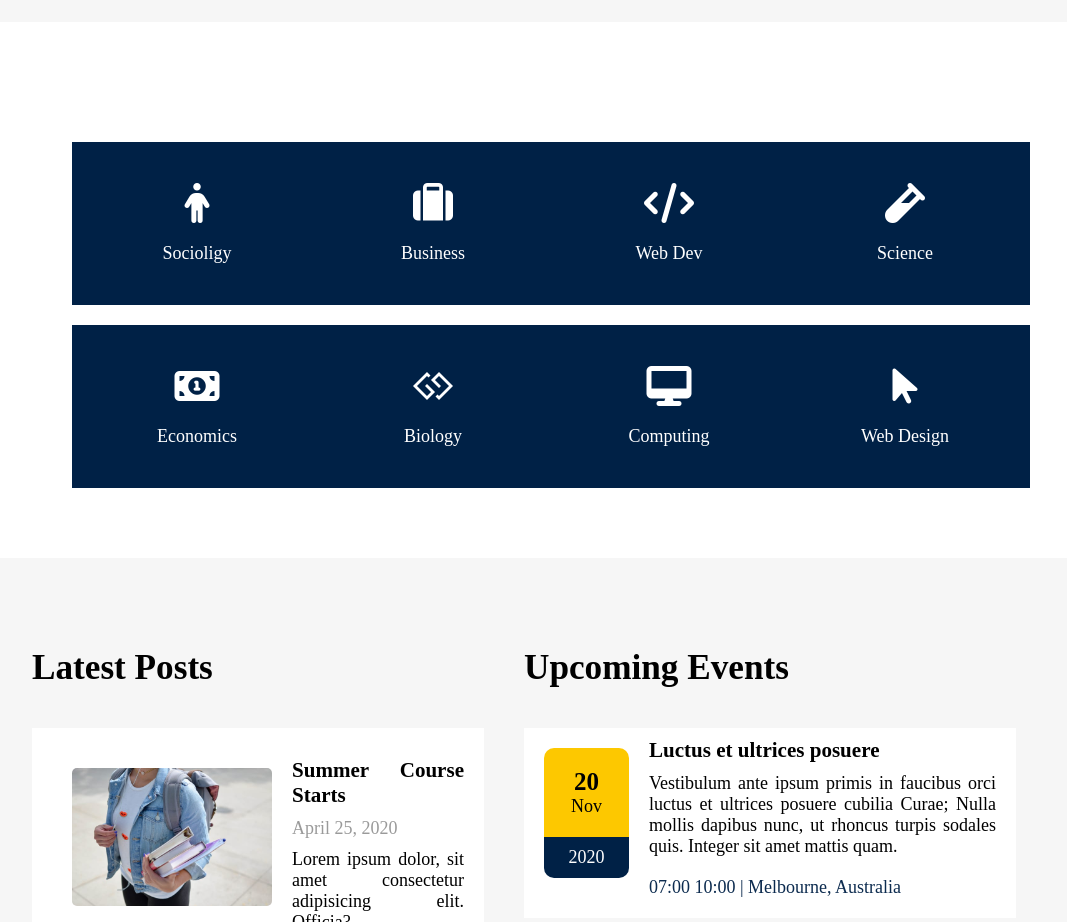
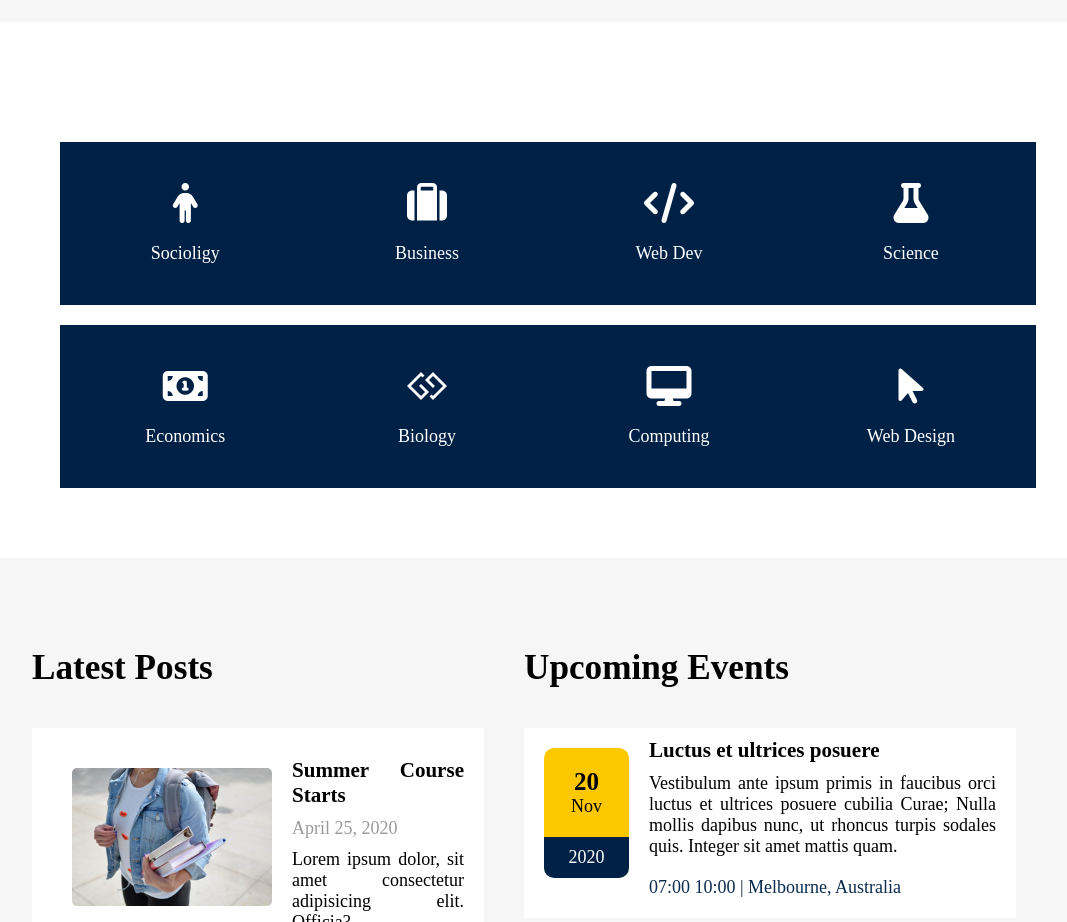
Before and after one commit to BlueNguyen/Mastery, a plain HTML site: page mastery/index.html in a window 1280 px wide. Shown: the part 1560-2482 px from the top of the page, without its empty margins (116-1183 px from the left). Drawn offline with nearby package versions, Linux system fonts and the light colour scheme; a script that the page names is missing.

Commit message:
modify file

```diff
--- a/mastery/css/style.css
+++ b/mastery/css/style.css
@@ -150,7 +150,7 @@ h2 {
 }
 .service__content {
   margin: auto;
-  width: 80%;
+  width: 82%;
 }
 .service .service__content {
   background-color: white;
--- a/mastery/index.html
+++ b/mastery/index.html
@@ -13,6 +13,7 @@
       rel="stylesheet"
       href="https://cdnjs.cloudflare.com/ajax/libs/font-awesome/6.4.2/css/all.min.css"
     />
+
     <!-- link CSS main -->
     <link rel="stylesheet" href="./css/style.css" />
   </head>
@@ -159,7 +160,7 @@
         </div>
         <div class="service__column">
           <div class="column__item">
-            <i class="fa fa-vial"></i>
+            <i class="fa-solid fa-flask"></i>
             <p>Science</p>
           </div>
           <div class="column__item">
```
